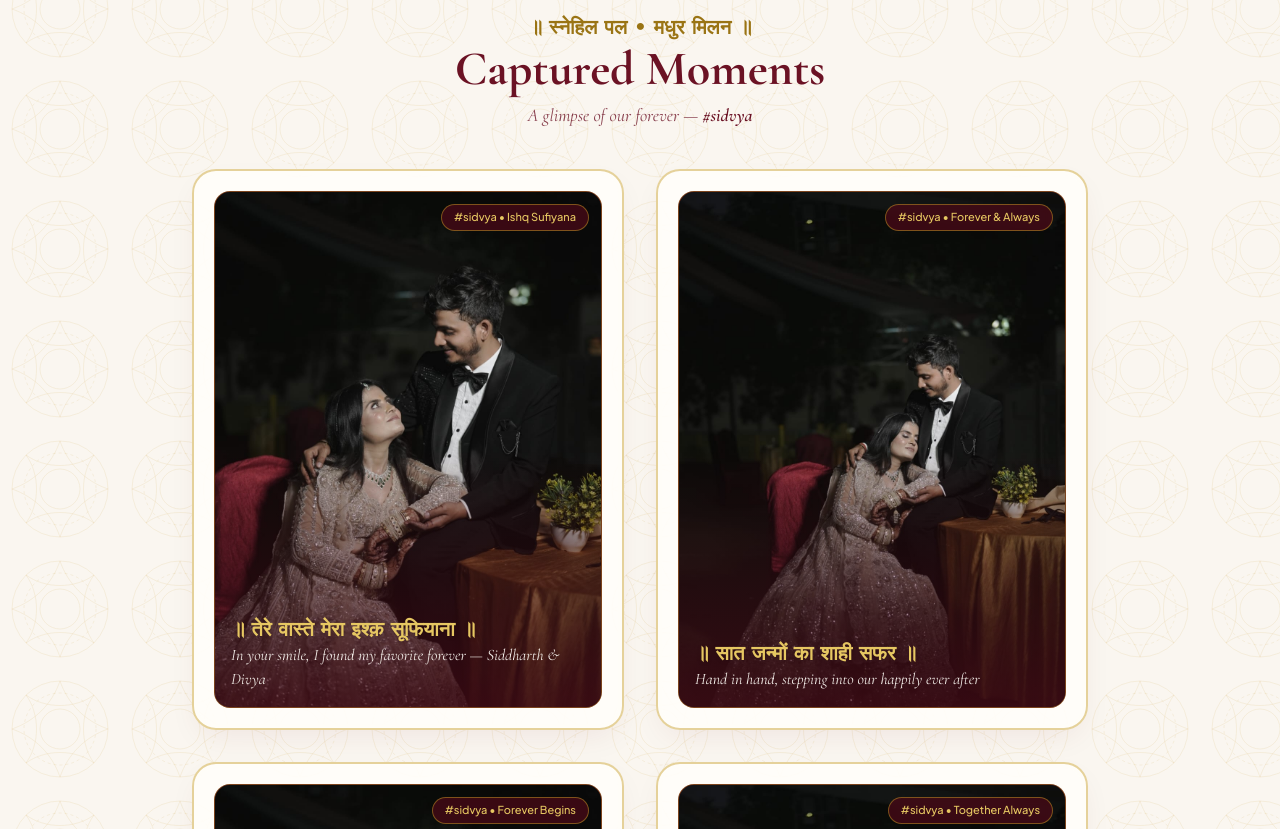
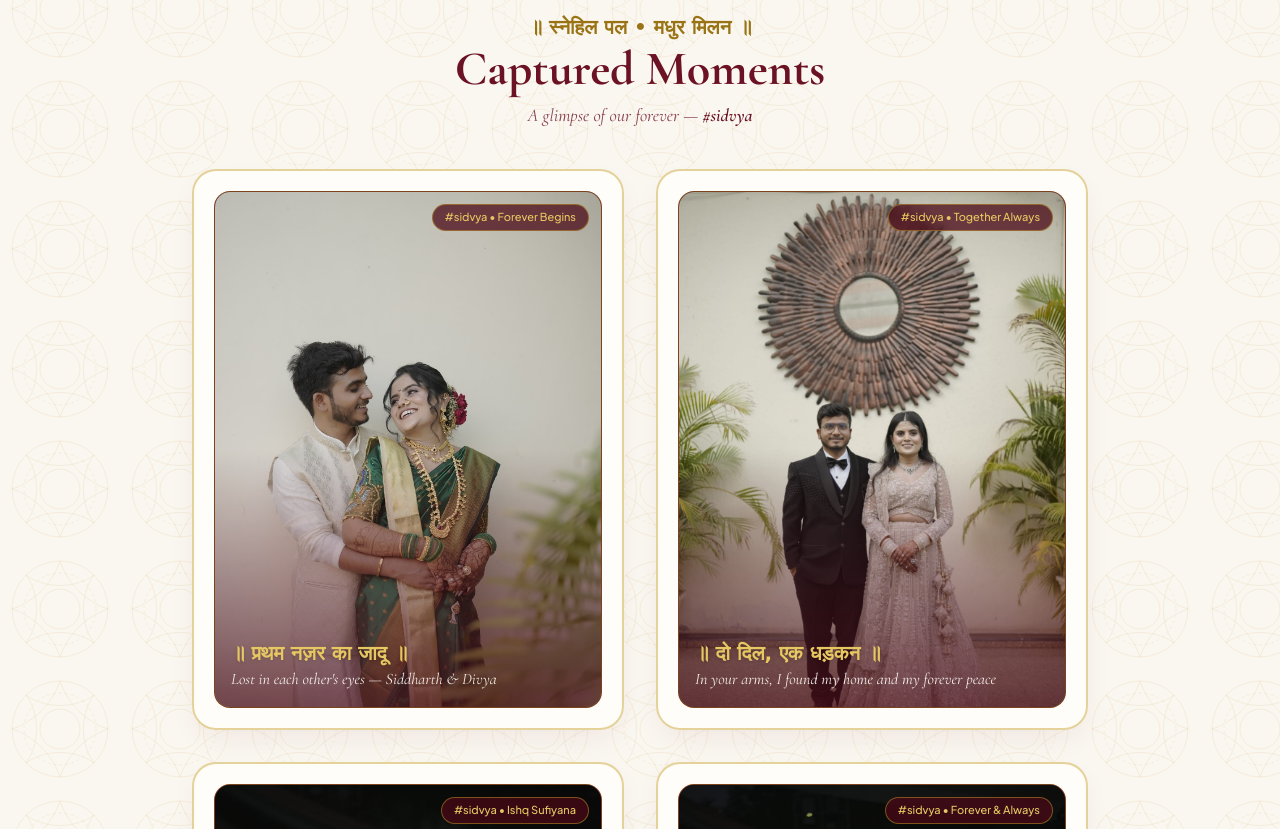
Before and after one commit to thesid01/sidvya-wedding, a plain HTML site: page index.html in a window 1280 px wide. Shown: the part 1971-2800 px from the top of the page. Drawn offline with nearby package versions, Linux system fonts and the light colour scheme; a web font is replaced by a local one.

Commit message:
Update index.html

```diff
--- a/index.html
+++ b/index.html
@@ -586,11 +586,25 @@
 
             // YouTube Wedding Tune ("Ishq Sufiyana" — https://www.youtube.com/watch?v=5RT6QMKJTjQ)
             youtubeVideoId: "5RT6QMKJTjQ",
-            youtubeStartSeconds: 22,
+            youtubeStartSeconds: 1,
 
             // Uploaded Couple Portraits (Save your two photos as photo1.jpg and photo2.jpg in the same folder as index.html)
             photos: [
                 {
+                    src: "photo_1.jpeg",
+                    altSrc: "image_3a9cfa.jpg",
+                    hindiCaption: "॥ प्रथम नज़र का जादू ॥",
+                    caption: "Lost in each other's eyes — Siddharth & Divya",
+                    badge: "#sidvya • Forever Begins"
+                },
+                {
+                    src: "photo_2.jpeg",
+                    altSrc: "image_3a9cf6.jpg",
+                    hindiCaption: "॥ दो दिल, एक धड़कन ॥",
+                    caption: "In your arms, I found my home and my forever peace",
+                    badge: "#sidvya • Together Always"
+                },
+                 {
                    src: "photo1.jpg",
                     altSrc: "image_3a9cfa.jpg",
                     hindiCaption: "॥ तेरे वास्ते मेरा इश्क़ सूफियाना ॥",
@@ -603,20 +617,6 @@
                     hindiCaption: "॥ सात जन्मों का शाही सफर ॥",
                     caption: "Hand in hand, stepping into our happily ever after",
                     badge: "#sidvya • Forever & Always"
-                },
-                {
-                    src: "photo1.jpg",
-                    altSrc: "image_3a9cfa.jpg",
-                    hindiCaption: "॥ प्रथम नज़र का जादू ॥",
-                    caption: "Lost in each other's eyes — Siddharth & Divya",
-                    badge: "#sidvya • Forever Begins"
-                },
-                {
-                    src: "photo2.jpg",
-                    altSrc: "image_3a9cf6.jpg",
-                    hindiCaption: "॥ दो दिल, एक धड़कन ॥",
-                    caption: "In your arms, I found my home and my forever peace",
-                    badge: "#sidvya • Together Always"
                 }
             ],
 
```
